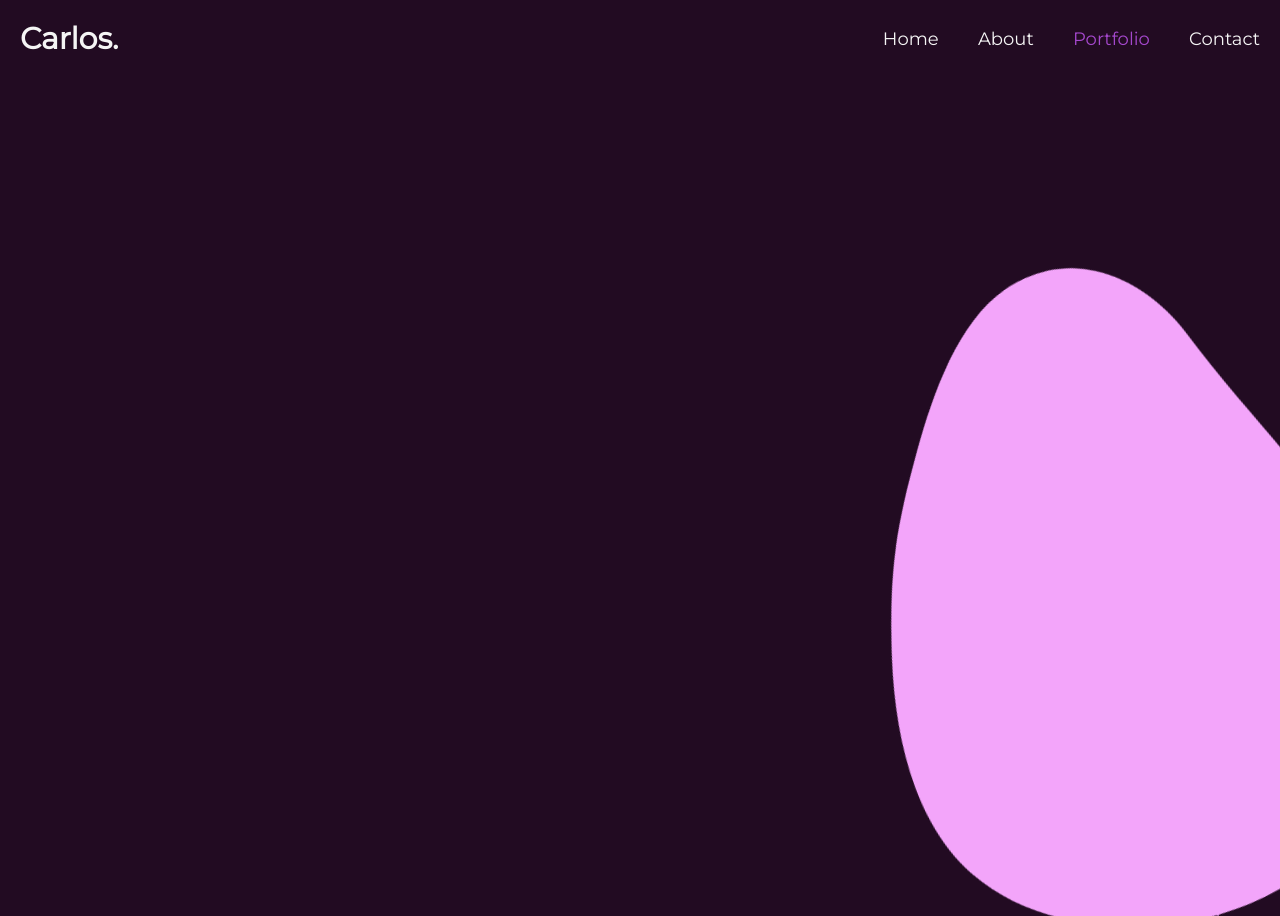
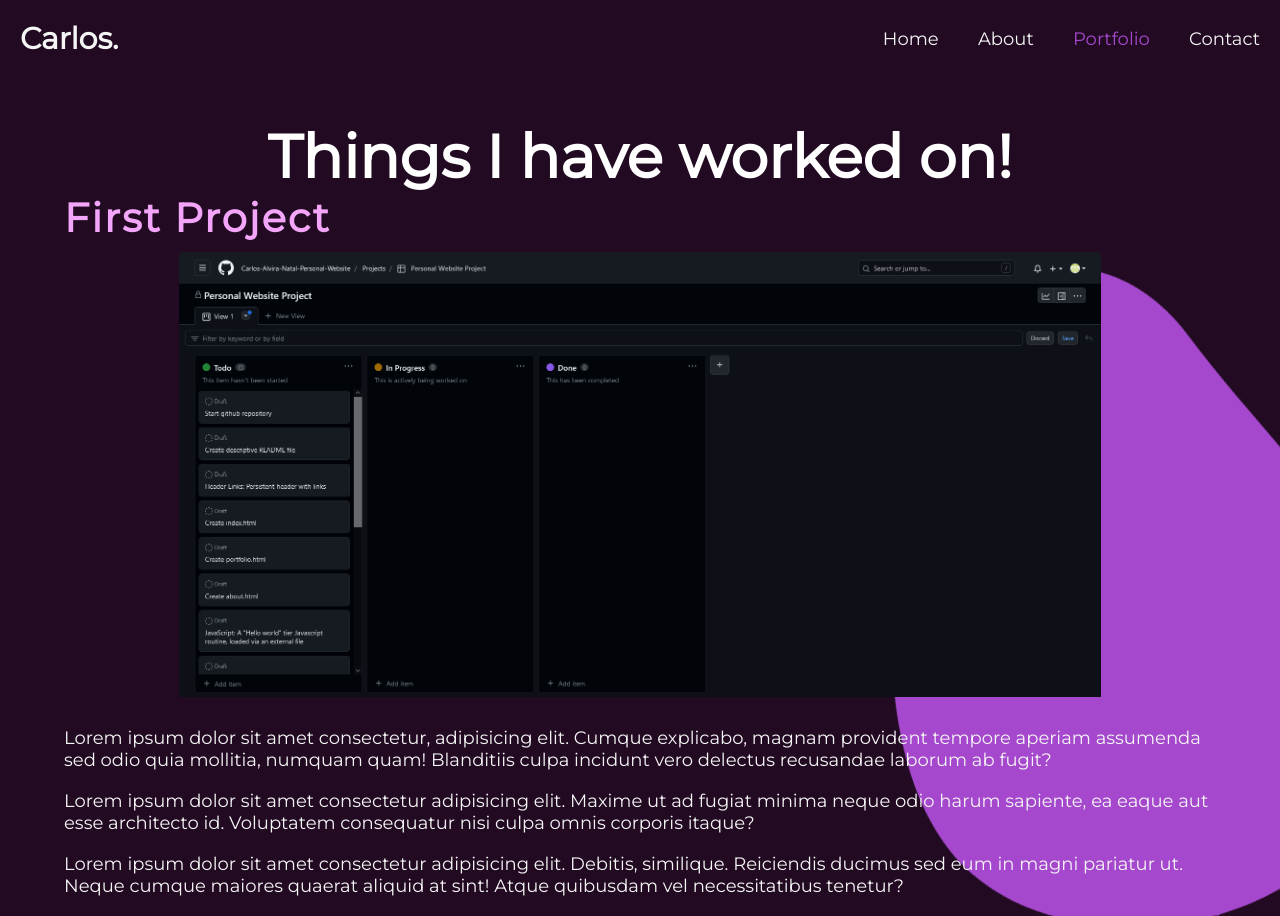
Before and after one commit to Carlos-Alvira-Natal-Personal-Website/personal_website_2, a plain HTML site: page portfolio.html in a window 1280 px wide. Before the commit the page ends 800 px from the top, so only its background shows below. Drawn offline with nearby package versions, Linux system fonts and the light colour scheme.

Commit message:
feat: finish portfolio.html w/ image and text

```diff
--- a/portfolio.html
+++ b/portfolio.html
@@ -35,5 +35,16 @@
         <a href="form.html">Contact</a>
       </nav>
     </header>
+    <section class="portfolio-content">
+      <div class="portfolio-text">
+        <h1>Things I have worked on!</h1>
+        <h2>First Project</h2>
+        <img src="images/a5120e999e08b532e22d9976613ccfdc.png" alt="First Project!">
+        <p>Lorem ipsum dolor sit amet consectetur, adipisicing elit. Cumque explicabo, magnam provident tempore aperiam assumenda sed odio quia mollitia, numquam quam! Blanditiis culpa incidunt vero delectus recusandae laborum ab fugit?</p><br>
+        <p>Lorem ipsum dolor sit amet consectetur adipisicing elit. Maxime ut ad fugiat minima neque odio harum sapiente, ea eaque aut esse architecto id. Voluptatem consequatur nisi culpa omnis corporis itaque?</p><br>
+        <p>Lorem ipsum dolor sit amet consectetur adipisicing elit. Debitis, similique. Reiciendis ducimus sed eum in magni pariatur ut. Neque cumque maiores quaerat aliquid at sint! Atque quibusdam vel necessitatibus tenetur?</p><br>
+
+      </div>
+    </section>
   </body>
 </html>
--- a/style.css
+++ b/style.css
@@ -241,11 +241,50 @@ body {
       background-clip: calc();
       -webkit-text-fill-color: transparent;
 }
+
+.portfolio-content{
+    display: block;
+    position: absolute;
+    overflow: hidden;
+    top: 15%;
+    left:5%;
+    right: 5%;
+}
+
+.portfolio-content h1{
+    text-align: center;
+    font-size: 60px;
+    font-weight: bold;
+    color: #fff;
+}
+
+.portfolio-content h2{
+    font-size: 40px;
+    color: #f3a5fa;
+    letter-spacing: 2px;
+    margin-bottom: 10px;
+}
+
+.portfolio-content img{
+    width: 100%;
+    height: auto;
+    max-width: 80%;
+    max-height: 80%;
+    display: block;
+    margin: 0 auto;
+    border-radius: 5px;
+    padding-bottom: 30px;
+}
+
+.portfolio-content p{
+    font-size: 18px;
+    color: whitesmoke;
+}
 .blob {
   position: fixed !important;
   top: 0;
   left: 0;
-  fill: #f3a5fa;
+  fill: rgb(165, 72, 205);
   width: 50vmax;
   z-index: -3;
   animation: move 15s ease-in-out infinite;
```
Also changed, not shown: images/a5120e999e08b532e22d9976613ccfdc.png (added).
